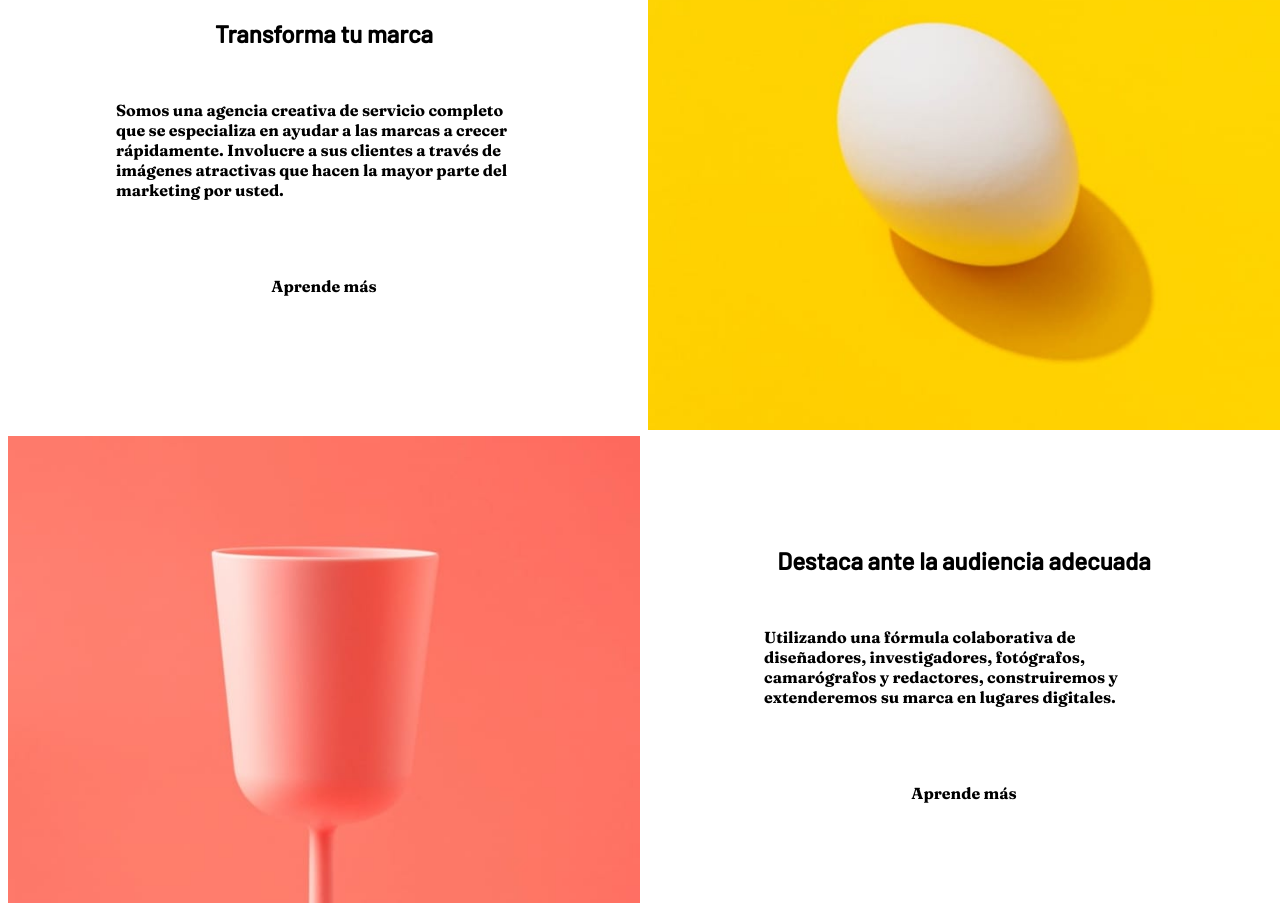
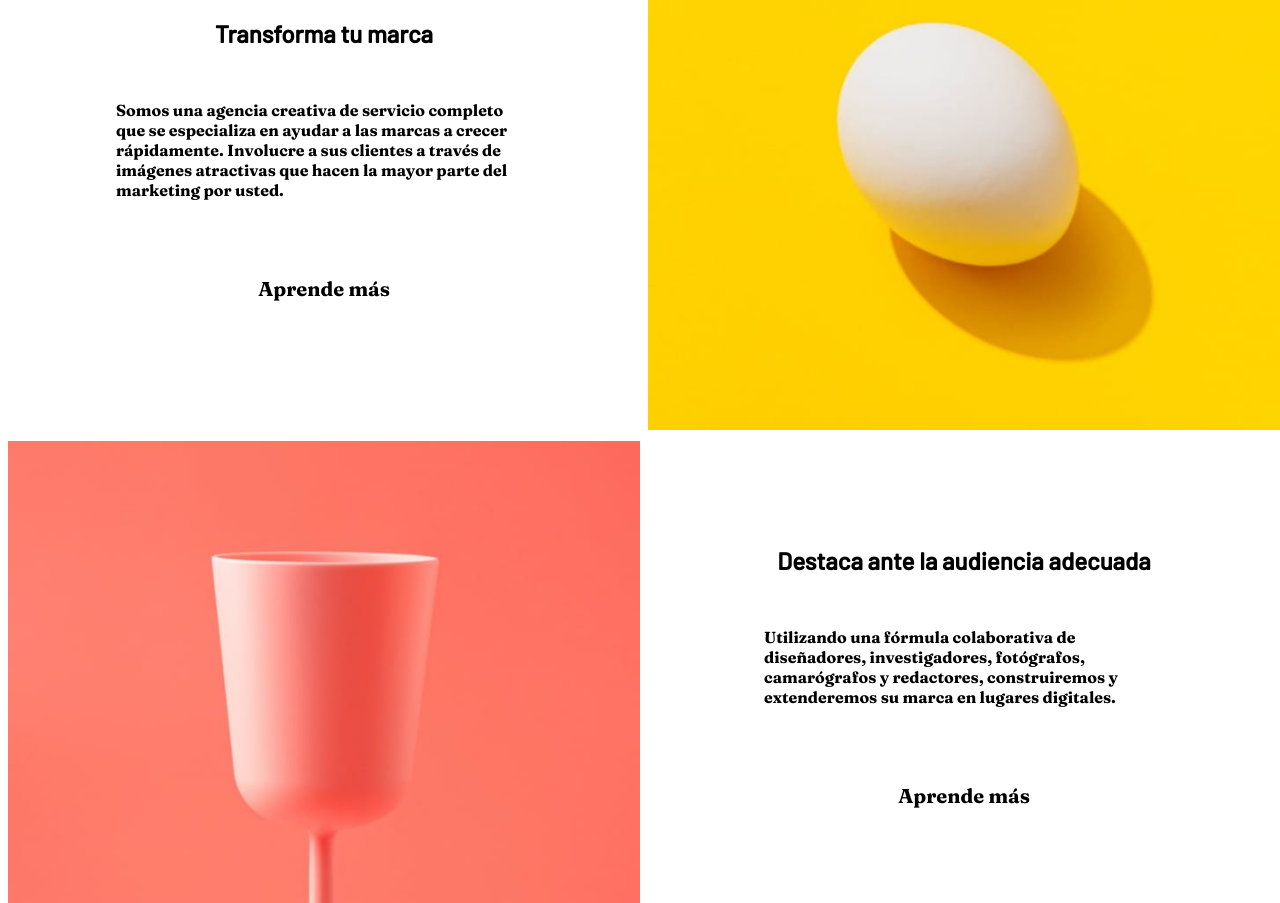
Before and after one commit to Sharuk664/Examen_de_insuficiencia, a plain HTML site: page index.html in a window 1280 px wide. Shown: the part 897-1800 px from the top of the page. Drawn offline with nearby package versions, Linux system fonts and the light colour scheme.

Commit message:
version 1.0

```diff
--- a/cards.css
+++ b/cards.css
@@ -27,6 +27,14 @@
     padding: 100px;
 }
 
+.presentation__title__two {
+    display: flex;
+    flex-direction: column;
+    align-items: center;
+    gap: 20px;
+    padding: 100px 100px 120px 100px;
+}
+
 .presentation__img {
     background-image: url("./images/desktop/image-photography.jpg");
     background-size: cover;
--- a/index.css
+++ b/index.css
@@ -107,3 +107,12 @@ i {
     padding: 0 0 0 100px;
     justify-content: center;
 }
+
+.text {
+    font-size: 20px;
+    color: var(--black);
+}
+
+h6 {
+    color: var(--Dark_grayish_blue);
+}
--- a/index.html
+++ b/index.html
@@ -51,7 +51,7 @@
           <div class="presentation__title">
             <h2>Transforma tu marca</h2>
             <span>Somos una agencia creativa de servicio completo que se especializa en ayudar a las marcas a crecer rápidamente. Involucre a sus clientes a través de imágenes atractivas que hacen la mayor parte del marketing por usted.</span>
-            <p>Aprende más</p>
+            <p class="text">Aprende más</p>
           </div>
 
           <div class="img">
@@ -71,10 +71,10 @@
             <img src="./images/desktop/image-transform.jpg" alt="" class="img__image">
           </div>
 
-          <div class="presentation__title">
+          <div class="presentation__title__two">
             <h2>Destaca ante la audiencia adecuada</h2>
             <span>Utilizando una fórmula colaborativa de diseñadores, investigadores, fotógrafos, camarógrafos y redactores, construiremos y extenderemos su marca en lugares digitales.</span>
-            <p>Aprende más</p>
+            <p class="text">Aprende más</p>
           </div>
 
           <div class="presentation__img">
--- a/team.css
+++ b/team.css
@@ -1,6 +1,7 @@
 .team {
     width: 100%;
     height: 100%;
+    padding: 100px;
 }
 
 .team__description {
@@ -29,6 +30,9 @@ h2, span, h6 {
 
 p {
     padding: 40px;
+    font-size: 12px;
+    text-align: center;
+    color: var(--Dark_grayish_blue);
 }
 
 .data {
```
